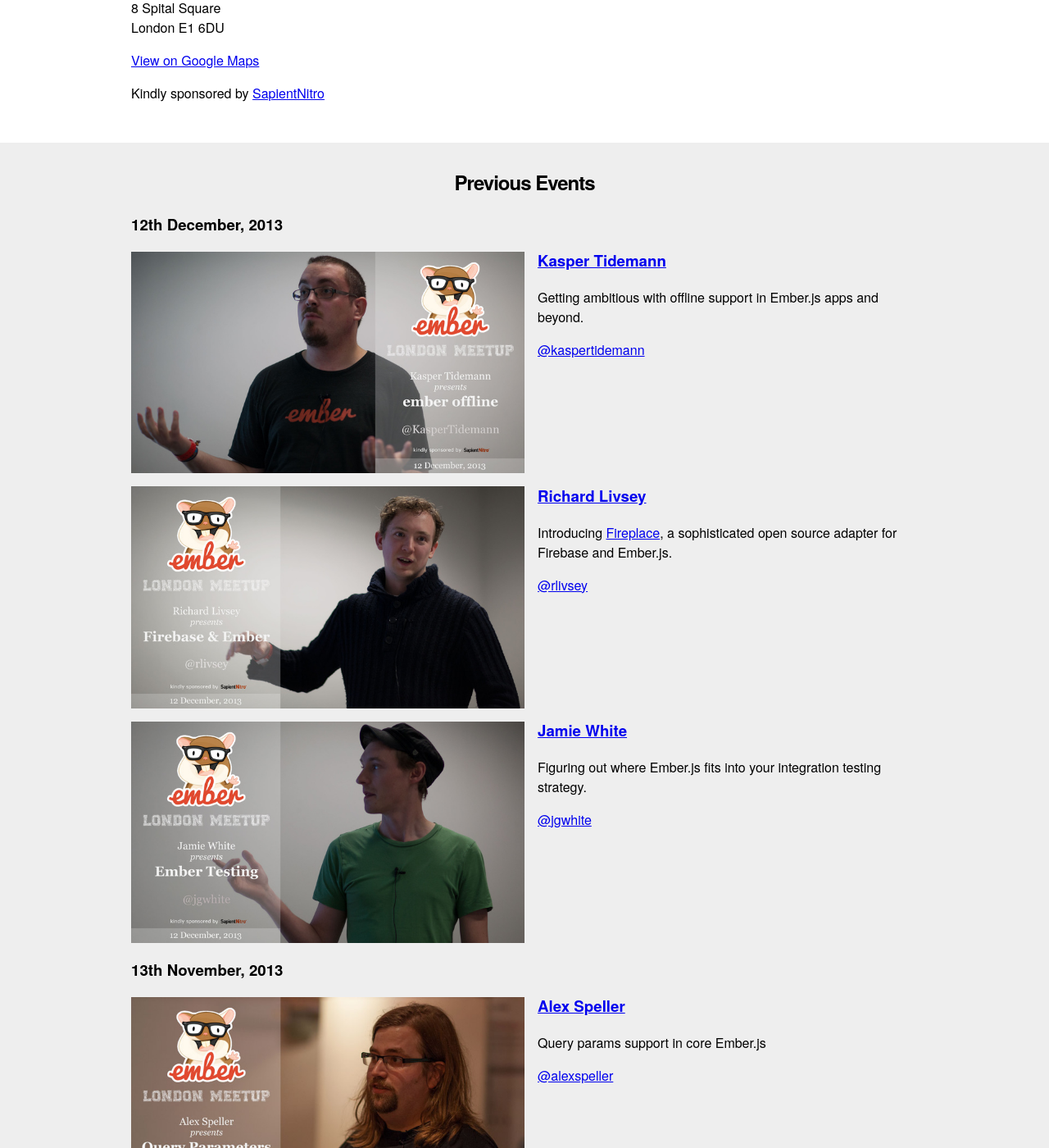
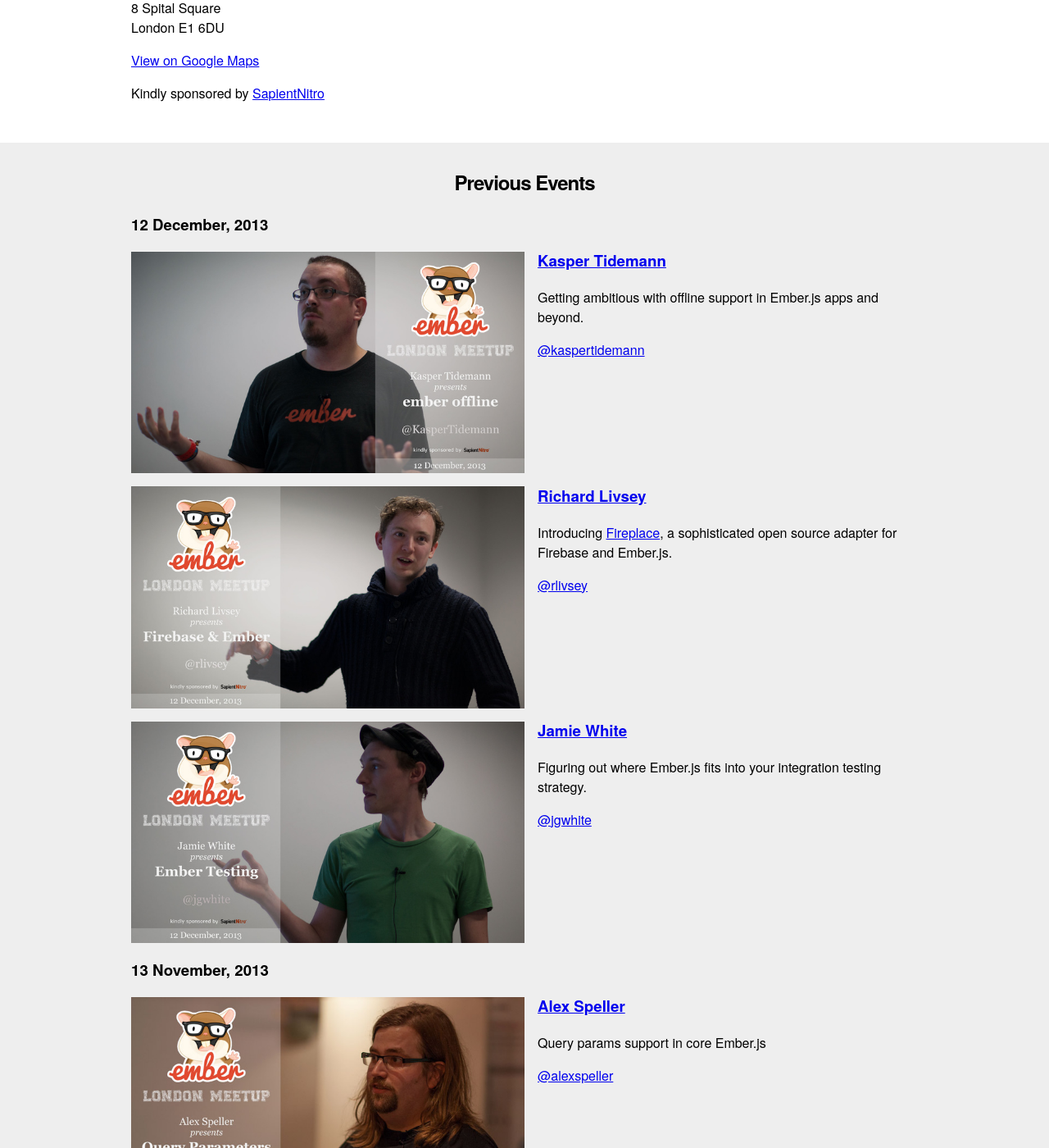
Before and after one commit to emberlondon/emberlondon.github.io, a Jekyll site: the page built from index.html, in a window 1280 px wide and 1400 px high, scrolled down 1070 px. Shown: the whole window at 82% size. Built offline with Jekyll 4.4.1, drawn with Linux system fonts in a browser that asks for light colours; Markdown is read by kramdown in place of the engine named in the settings.

Commit message:
Remove ordinals

```diff
--- a/index.html
+++ b/index.html
@@ -80,7 +80,7 @@
   <h1>Previous Events</h1>
   <div class="container">
     <article>
-      <h1>12th December, 2013</h1>
+      <h1>12 December, 2013</h1>
       <div class="profile">
         <div class="image">
           <a href="https://vimeo.com/81960884" class="block">
@@ -126,7 +126,7 @@
       </div>
     </article>
     <article>
-      <h1>13th November, 2013</h1>
+      <h1>13 November, 2013</h1>
       <div class="profile">
         <div class="image">
           <a href="https://vimeo.com/79415579">
```
